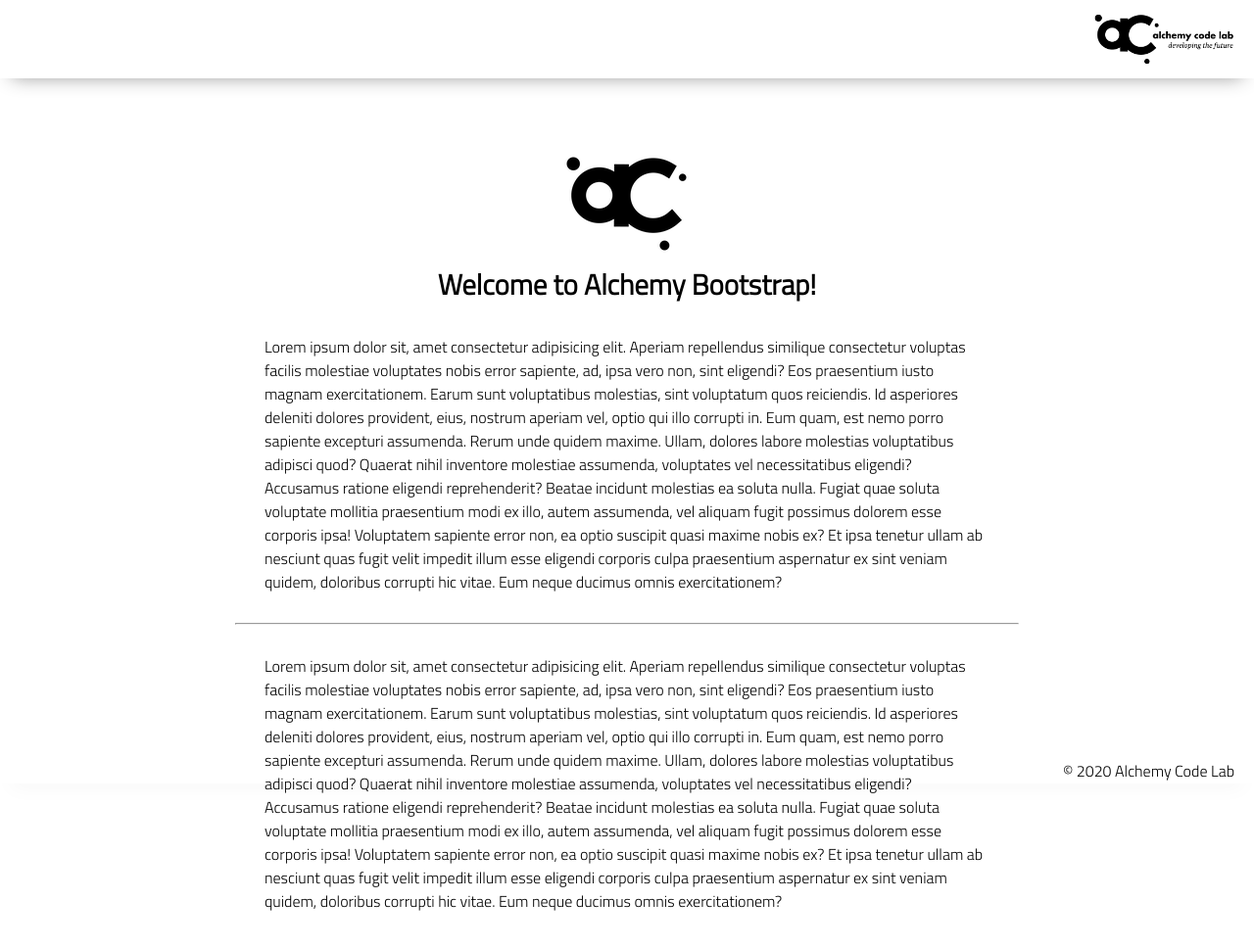
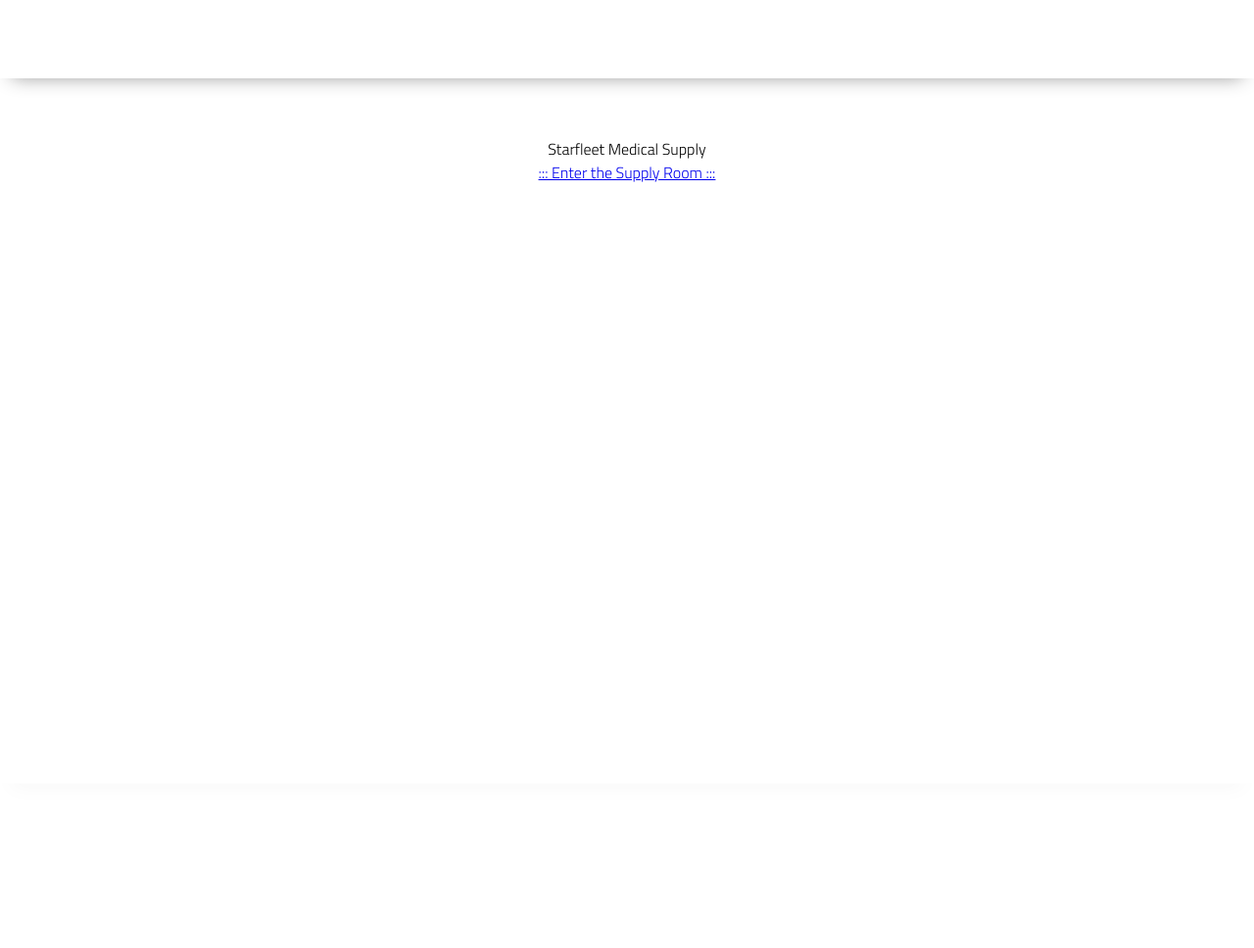
Before and after one commit to sgerpdx/lab-06-e-commerce-site, a plain HTML site: page index.html in a window 1280 px wide. Shown: the whole page at 98% size. After the commit the page ends 800 px from the top, so only its background shows below. Drawn offline with Linux system fonts and the light colour scheme; files whose address does not match are found by name.

Commit message:
basic HTML for storefront link to products

```diff
--- a/index.html
+++ b/index.html
@@ -14,38 +14,14 @@
 
 <body>
     <header>
-        <div class="gutter-right logo">
-            <img src="assets/big-logo.png"/>
-        </div>
     </header>
     <main>
-        <section class="main-section">
-            <img class="main-logo" src="assets/alchemy-logo.png"/>
-            <h2>
-                Welcome to Alchemy Bootstrap!
-            </h2>
-
-            <content>
-            <p>
-                Lorem ipsum dolor sit, amet consectetur adipisicing elit. Aperiam repellendus similique consectetur voluptas facilis molestiae voluptates nobis error sapiente, ad, ipsa vero non, sint eligendi? Eos praesentium iusto magnam exercitationem.
-                Earum sunt voluptatibus molestias, sint voluptatum quos reiciendis. Id asperiores deleniti dolores provident, eius, nostrum aperiam vel, optio qui illo corrupti in. Eum quam, est nemo porro sapiente excepturi assumenda.
-                Rerum unde quidem maxime. Ullam, dolores labore molestias voluptatibus adipisci quod? Quaerat nihil inventore molestiae assumenda, voluptates vel necessitatibus eligendi? Accusamus ratione eligendi reprehenderit? Beatae incidunt molestias ea soluta nulla.
-                Fugiat quae soluta voluptate mollitia praesentium modi ex illo, autem assumenda, vel aliquam fugit possimus dolorem esse corporis ipsa! Voluptatem sapiente error non, ea optio suscipit quasi maxime nobis ex?
-                Et ipsa tenetur ullam ab nesciunt quas fugit velit impedit illum esse eligendi corporis culpa praesentium aspernatur ex sint veniam quidem, doloribus corrupti hic vitae. Eum neque ducimus omnis exercitationem?
-            </p>
-            <hr />
-            <p>
-                Lorem ipsum dolor sit, amet consectetur adipisicing elit. Aperiam repellendus similique consectetur voluptas facilis molestiae voluptates nobis error sapiente, ad, ipsa vero non, sint eligendi? Eos praesentium iusto magnam exercitationem.
-                Earum sunt voluptatibus molestias, sint voluptatum quos reiciendis. Id asperiores deleniti dolores provident, eius, nostrum aperiam vel, optio qui illo corrupti in. Eum quam, est nemo porro sapiente excepturi assumenda.
-                Rerum unde quidem maxime. Ullam, dolores labore molestias voluptatibus adipisci quod? Quaerat nihil inventore molestiae assumenda, voluptates vel necessitatibus eligendi? Accusamus ratione eligendi reprehenderit? Beatae incidunt molestias ea soluta nulla.
-                Fugiat quae soluta voluptate mollitia praesentium modi ex illo, autem assumenda, vel aliquam fugit possimus dolorem esse corporis ipsa! Voluptatem sapiente error non, ea optio suscipit quasi maxime nobis ex?
-                Et ipsa tenetur ullam ab nesciunt quas fugit velit impedit illum esse eligendi corporis culpa praesentium aspernatur ex sint veniam quidem, doloribus corrupti hic vitae. Eum neque ducimus omnis exercitationem?
-            </p>
-
+        <section class="storefront">
+            <div class="store-name">Starfleet Medical Supply</div>
+            <nav class="store-enter"><a href=products>::: Enter the Supply Room :::</a></nav>
         </section>
     </main>
     <footer>
-        <div class="copy gutter-right">&copy; 2020 Alchemy Code Lab</div>
     </footer>
 
     <script type="module" src="app.js"></script>
```
Also changed, not shown: products/index.html (+33 -0 lines).
